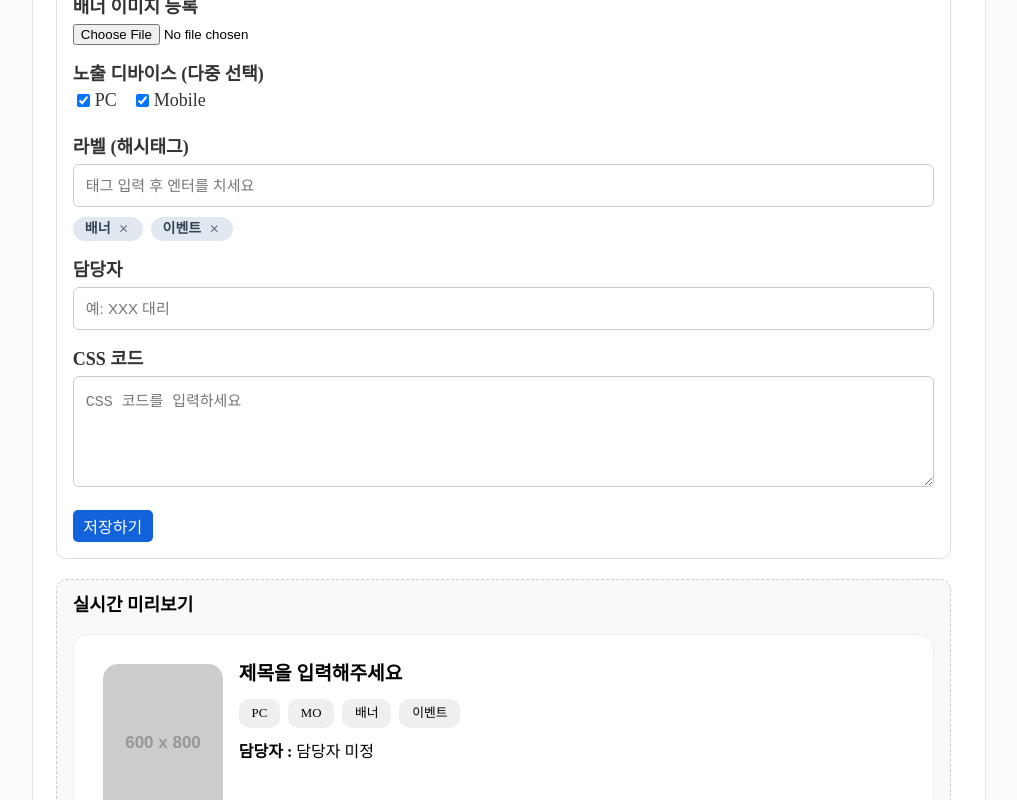
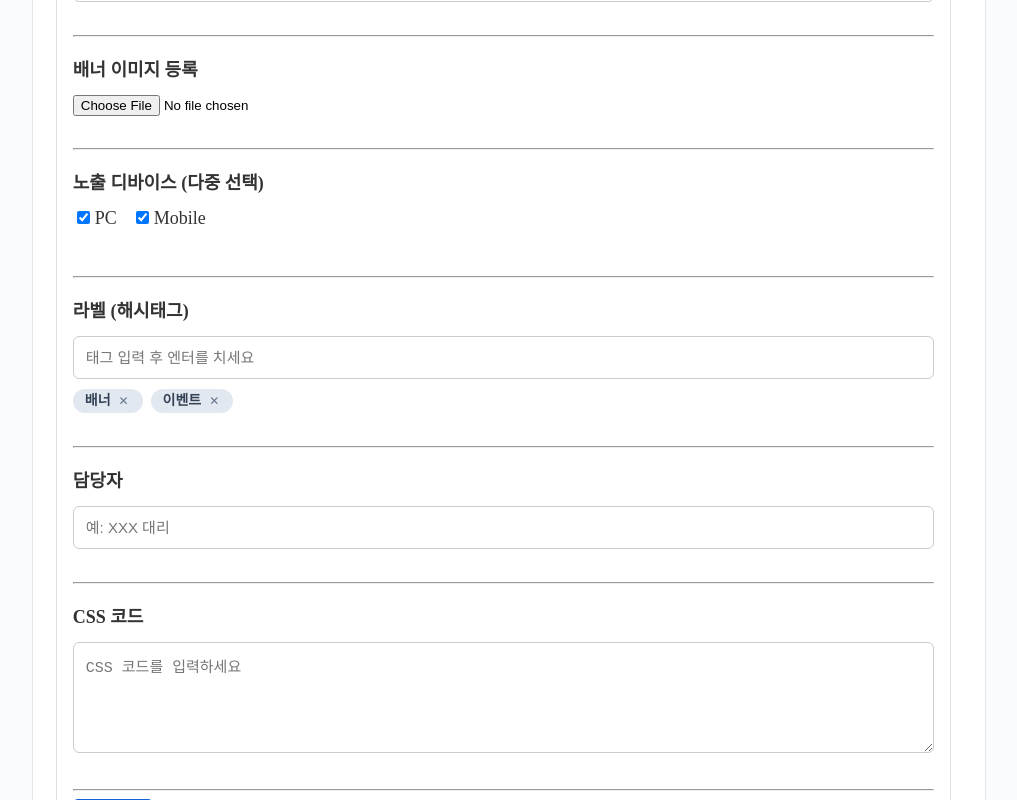
Before and after one commit to Dseok12/vue-mdn, a Vue app in the folder vue-mdn/: page /posting/post in a window 1280 px wide. Shown: the part 420-1220 px from the top of the page, without its empty margins (234-1251 px from the left). Built offline with nearby package versions, Linux system fonts and the light colour scheme.

Commit message:
게시글 등록 컴포넌트 작업 완료(분리는 다음에)

```diff
--- a/vue-mdn/src/css/pages/posting/posting.css
+++ b/vue-mdn/src/css/pages/posting/posting.css
@@ -15,8 +15,8 @@
 .input-area {flex: 1;padding: 1rem;border: 1px solid #e0e0e0;border-radius: 10px;background-color: #ffffff;width: 95%;}
 .preview-area {flex: 1.5; padding: 1rem;background-color: #f8f9fa;border-radius: 10px;border: 1px dashed #ccc;width: 95%;}
 .preview-area h2 {font-size: 18px;font-weight: bold;margin-bottom: 20px}
-.form-group { margin-bottom: 20px; }
-.form-group label { display: block; font-weight: bold; margin-bottom: 8px; font-size: 18px; color: #333; }
+.form-group { margin-bottom: 20px; padding: 1rem 0 0.8rem; }
+.form-group label { display: block; font-weight: bold; margin-bottom: 1rem; font-size: 18px; color: #333; }
 .form-group input[type="text"], .form-group textarea { width: 100%; padding: 12px; border: 1px solid #ccc; border-radius: 6px; font-size: 15px; box-sizing: border-box; }
 .form-group input:focus, .form-group textarea:focus { outline: none; border-color: #0056b3; box-shadow: 0 0 0 2px rgba(0,86,179,0.1); }
 
--- a/vue-mdn/src/pages/posting/PostEditor.vue
+++ b/vue-mdn/src/pages/posting/PostEditor.vue
@@ -30,12 +30,12 @@
                     <label>제목</label>
                     <input type="text" v-model="formData.title" placeholder="제목을 입력하세요">
                 </div>
-
+                <hr/>
                 <div class="form-group">
                     <label>배너 이미지 등록</label>
                     <input type="file" accept="image/*" @change="handleImageUpload">
                 </div>
-
+                <hr/>
                 <div class="form-group">
                     <label>노출 디바이스 (다중 선택)</label>
                     <div class="checkbox-group">
@@ -43,7 +43,7 @@
                         <label><input type="checkbox" value="MO" v-model="formData.deviceType"> Mobile</label>
                     </div>
                 </div>
-
+                <hr/>
                 <div class="form-group">
                     <label>라벨 (해시태그)</label>
                     <input
@@ -59,17 +59,17 @@
                         </span>
                     </div>
                 </div>
-
+                <hr/>
                 <div class="form-group">
                     <label>담당자</label>
                     <input type="text" v-model="formData.manager" placeholder="예: XXX 대리">
                 </div>
-
+                <hr/>
                 <div class="form-group">
                     <label>CSS 코드</label>
                     <textarea v-model="formData.cssCode" rows="5" placeholder="CSS 코드를 입력하세요"></textarea>
                 </div>
-
+                <hr/>
                 <button class="page-component-btn page-component-btn__add" @click="savePost">저장하기</button>
             </div>
 
```
